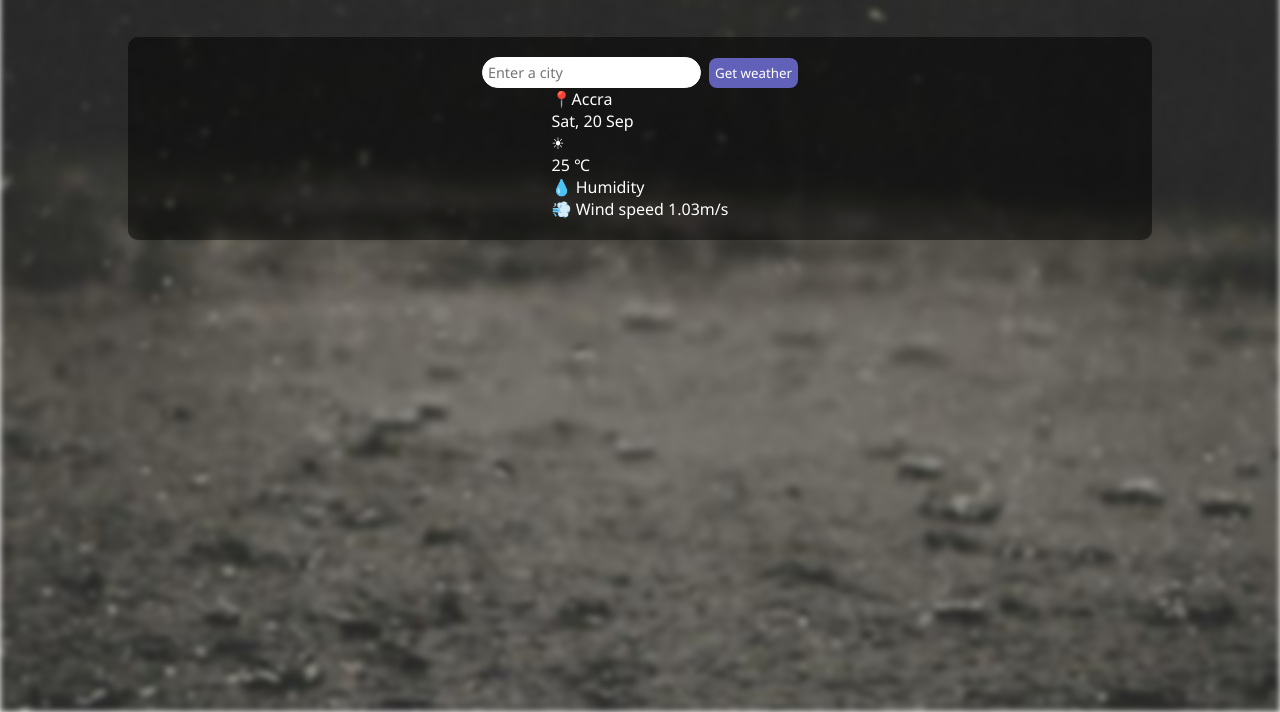
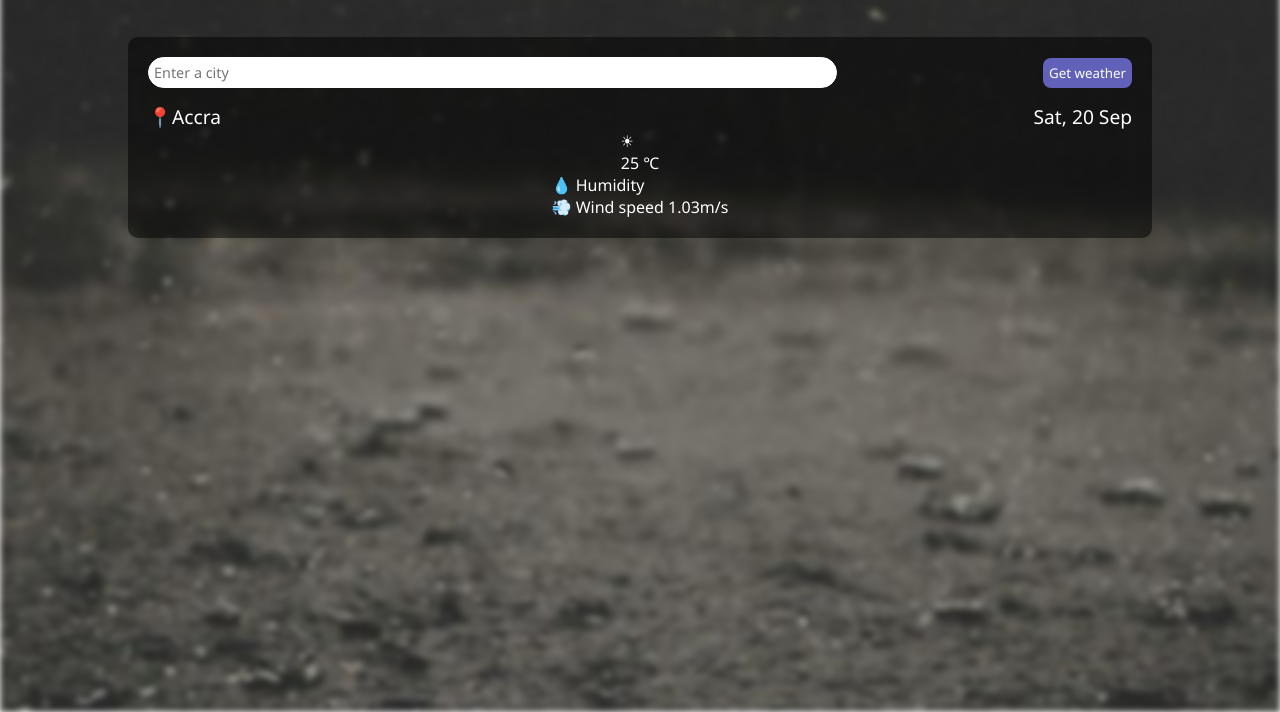
Before and after one commit to 4wiafe/weather-app, a website built with webpack: page src/template.html in a window 1280 px wide. Shown: the part 88-800 px from the top of the page. Built offline with nearby package versions, Linux system fonts and the light colour scheme.

Commit message:
Style city name and date

```diff
--- a/src/styles.css
+++ b/src/styles.css
@@ -54,10 +54,11 @@ h1 {
 
 .search {
   display: flex;
-  justify-content: center;
+  justify-content: space-between;
   align-items: center;
   gap: 8px;
   width: 100%;
+  margin-bottom: 15px;
 }
 
 .search-bar {
@@ -66,6 +67,7 @@ h1 {
   border: 1px solid #fff;
   font-size: 0.9rem;
   font-family: inherit;
+  width: 70%;
 }
 
 .search-bar:focus {
@@ -86,3 +88,11 @@ h1 {
 .search-btn:hover {
   transform: scale(1.1);
 }
+
+.city-date {
+  width: 100%;
+  display: flex;
+  justify-content: space-between;
+  align-items: center;
+  font-size: 1.2rem;
+}
--- a/src/template.html
+++ b/src/template.html
@@ -17,13 +17,16 @@
     <div class="city-date">
       <div class="city"><p>📍Accra</p></div>
       <div class="date"><p>Sat, 20 Sep</p></div>
+    </div>
+    <div class="weather-status">
       <div class="weather-icon">☀</div>
       <div class="temperature"><p>25 ℃</p></div>
-      <div class="humidity-speed">
-        <div class="humidity"><p>💧 Humidity</p></div>
-        <div class="wind-speed"><p>💨 Wind speed 1.03m/s</p>
-        </div>
+    </div>
+    <div class="humidity-speed">
+      <div class="humidity"><p>💧 Humidity</p></div>
+      <div class="wind-speed"><p>💨 Wind speed 1.03m/s</p>
       </div>
+    </div>
     </div>
   </div>
 </body>
```
